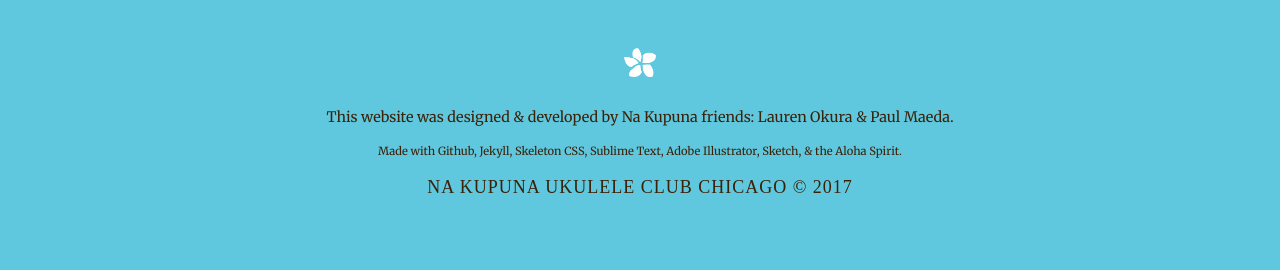
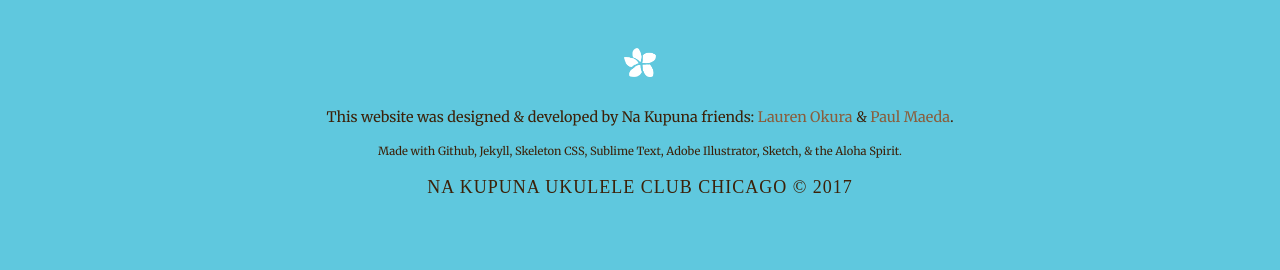
Before and after one commit to nakupuna/nakupuna.github.io, a Jekyll site: the page built from index.html, in a window 1280 px wide. Shown: the part 4369-4639 px from the top of the page. Built offline with Jekyll 4.4.1, drawn with Linux system fonts in a browser that asks for light colours; some web fonts are replaced.

Commit message:
Updated link style in footer

```diff
--- a/_sass/_layout.scss
+++ b/_sass/_layout.scss
@@ -190,14 +190,18 @@ footer {
 }
 
 footer h4 {
-    font-size: .9rem;
-    margin-bottom: .75rem;
+  font-size: .9rem;
+  margin-bottom: .75rem;
 }
 
 footer p {
-    font-size: .7rem;
-    line-height: 1.25rem;
-    margin-bottom: 1rem;
+  font-size: .7rem;
+  line-height: 1.25rem;
+  margin-bottom: 1rem;
+}
+
+footer a {
+  color: #8a5d3b;
 }
 
 footer .legal-text{
```
